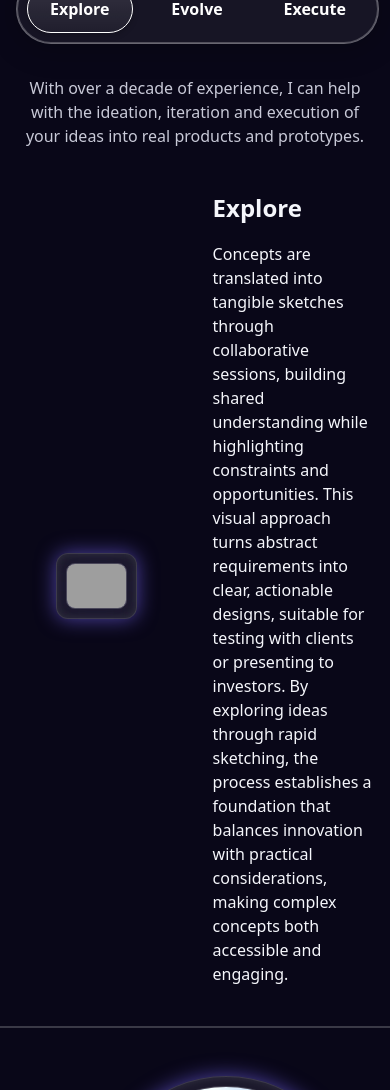
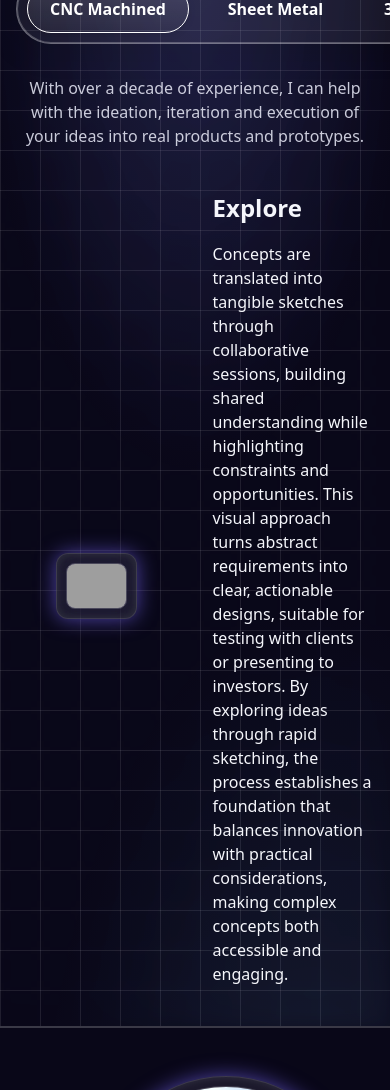
Before and after one commit to JamesAIzzard/jamesaizzard.github.io, a Jekyll site: the page built from index.html, in a window 390 px wide and 1400 px high, scrolled down 453 px, cut to the strip 310-1400 px from the top of the window. Built offline with Jekyll 4.4.1, drawn with Linux system fonts in a browser that asks for light colours; some web fonts are replaced; grey boxes are pictures that could not be loaded.

Commit message:
Update pill switcher buttons and panels for improved clarity and functionality

```diff
--- a/assets/css/index.css
+++ b/assets/css/index.css
@@ -88,6 +88,56 @@ h1 {
     -webkit-backdrop-filter: none;
     border-top: 1px solid rgba(255, 255, 255, 0.2);
     border-bottom: 1px solid rgba(255, 255, 255, 0.2);
+    overflow: hidden; /* clip glow to section */
+}
+
+/* Neon grid overlay (CSS-only) */
+.pill-switcher-container::before {
+    content: "";
+    position: absolute;
+    inset: 0;
+    pointer-events: none;
+    /* Grid lines */
+    background:
+      /* soft glow wash to match site lighting */
+      radial-gradient(80% 70% at 50% 0%, rgba(124, 105, 255, 0.12), transparent 70%),
+      radial-gradient(120% 100% at 80% 120%, rgba(120, 220, 255, 0.08), transparent 60%),
+      /* vertical grid lines */
+      repeating-linear-gradient(
+        to right,
+        rgba(255, 255, 255, 0.10) 0 1px,
+        transparent 1px 56px
+      ),
+      /* horizontal grid lines */
+      repeating-linear-gradient(
+        to bottom,
+        rgba(255, 255, 255, 0.10) 0 1px,
+        transparent 1px 56px
+      );
+    /* Neon-like glow around lines */
+    filter: drop-shadow(0 0 6px rgba(124, 105, 255, 0.45))
+            drop-shadow(0 0 14px rgba(120, 220, 255, 0.35));
+    mix-blend-mode: screen;
+    opacity: 0.9;
+}
+
+@media (max-width: 768px) {
+  .pill-switcher-container::before {
+    /* Slightly denser grid on mobile */
+    background:
+      radial-gradient(80% 70% at 50% 0%, rgba(124, 105, 255, 0.12), transparent 70%),
+      radial-gradient(120% 100% at 80% 120%, rgba(120, 220, 255, 0.08), transparent 60%),
+      repeating-linear-gradient(
+        to right,
+        rgba(255, 255, 255, 0.10) 0 1px,
+        transparent 1px 40px
+      ),
+      repeating-linear-gradient(
+        to bottom,
+        rgba(255, 255, 255, 0.10) 0 1px,
+        transparent 1px 40px
+      );
+  }
 }
 
 .pill-buttons {
--- a/index.html
+++ b/index.html
@@ -32,9 +32,9 @@ description: Mechanical design, analysis, and rapid productisation with clear co
 <section class="pill-switcher-container">
     <div class="container">
         <div class="pill-buttons">
-            <button class="pill active" data-target="explore">Explore</button>
-            <button class="pill" data-target="evolve">Evolve</button>
-            <button class="pill" data-target="execute">Execute</button>
+            <button class="pill active" data-target="">CNC Machined</button>
+            <button class="pill" data-target="sheet-metal">Sheet Metal</button>
+            <button class="pill" data-target="3d-printed">3D Printed</button>
         </div>
 
         <p class="lede">
@@ -43,7 +43,7 @@ description: Mechanical design, analysis, and rapid productisation with clear co
         </p>
 
         <div class="pill-switcher-panels">
-            <div id="explore" class="panel active">
+            <div id="cnc-machined" class="panel active">
                 <figure class="frame">
                     <img src="assets/images/concept_sketches_1.png" alt="Explore concept">
                 </figure>
@@ -58,7 +58,7 @@ description: Mechanical design, analysis, and rapid productisation with clear co
                 </div>
             </div>
 
-            <div id="evolve" class="panel">
+            <div id="sheet-metal" class="panel">
                 <figure class="frame">
                     <img src="assets/images/concept_print.png" alt="Evolve concept">
                 </figure>
@@ -69,7 +69,7 @@ description: Mechanical design, analysis, and rapid productisation with clear co
                 </div>
             </div>
 
-            <div id="execute" class="panel">
+            <div id="3d-printed" class="panel">
                 <figure class="frame">
                     <img src="assets/images/execute.png" alt="Execute concept">
                 </figure>
@@ -78,6 +78,47 @@ description: Mechanical design, analysis, and rapid productisation with clear co
                     <p>Final engineering, manufacturing support, and delivery of production-ready solutions.</p>
                 </div>
             </div>
+
+            <div id="laser-water-cut" class="panel">
+                <figure class="frame">
+                    <img src="assets/images/execute.png" alt="Execute concept">
+                </figure>
+                <div class="panel-text">
+                    <h2>Execute</h2>
+                    <p>Final engineering, manufacturing support, and delivery of production-ready solutions.</p>
+                </div>
+            </div>
+
+            <div id="thermoformed" class="panel">
+                <figure class="frame">
+                    <img src="assets/images/execute.png" alt="Execute concept">
+                </figure>
+                <div class="panel-text">
+                    <h2>Execute</h2>
+                    <p>Final engineering, manufacturing support, and delivery of production-ready solutions.</p>
+                </div>
+            </div>
+
+            <div id="casting" class="panel">
+                <figure class="frame">
+                    <img src="assets/images/execute.png" alt="Execute concept">
+                </figure>
+                <div class="panel-text">
+                    <h2>Execute</h2>
+                    <p>Final engineering, manufacturing support, and delivery of production-ready solutions.</p>
+                </div>
+            </div>
+
+            <div id="moulding" class="panel">
+                <figure class="frame">
+                    <img src="assets/images/execute.png" alt="Execute concept">
+                </figure>
+                <div class="panel-text">
+                    <h2>Execute</h2>
+                    <p>Final engineering, manufacturing support, and delivery of production-ready solutions.</p>
+                </div>
+            </div>
+
         </div>
 
     </div>
```
